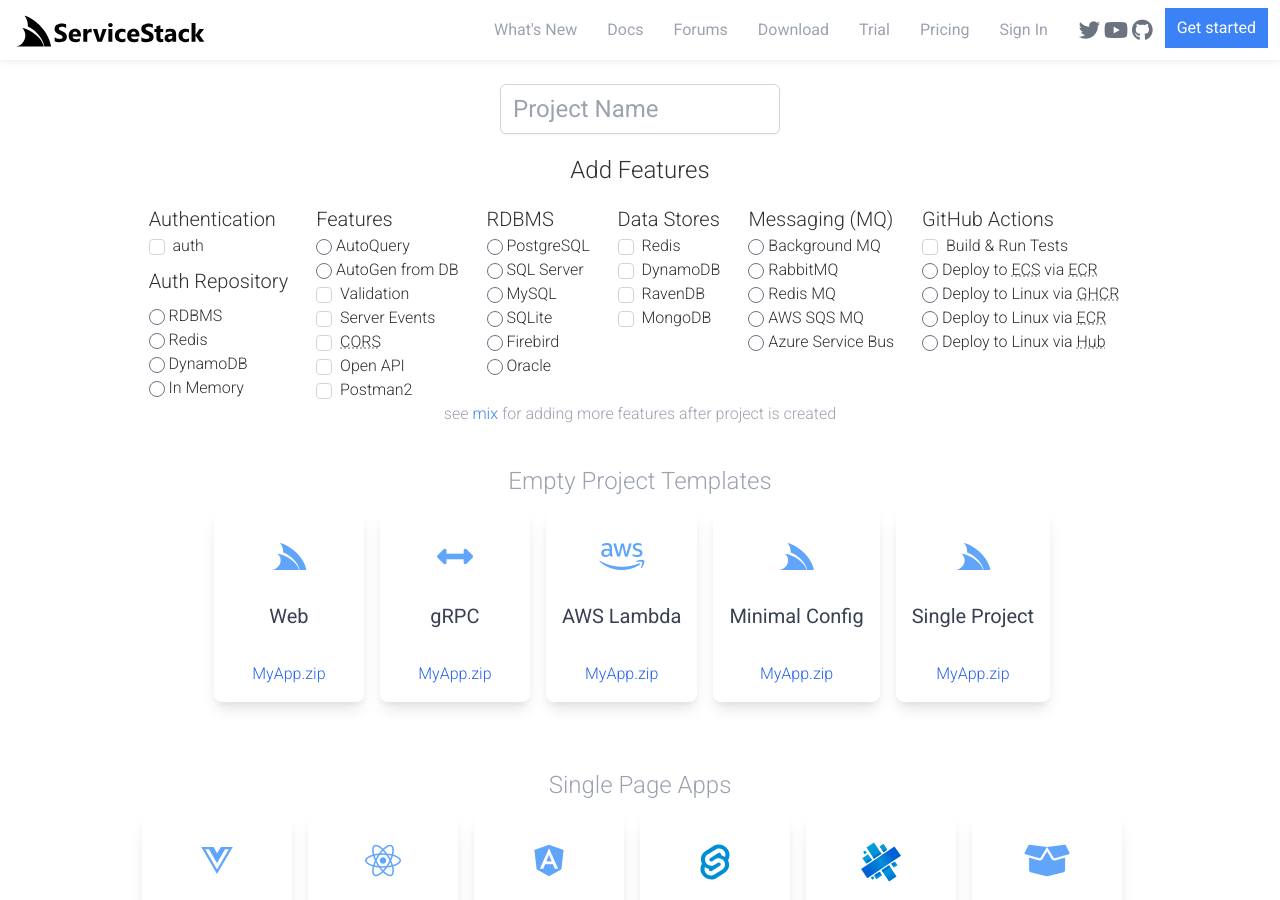
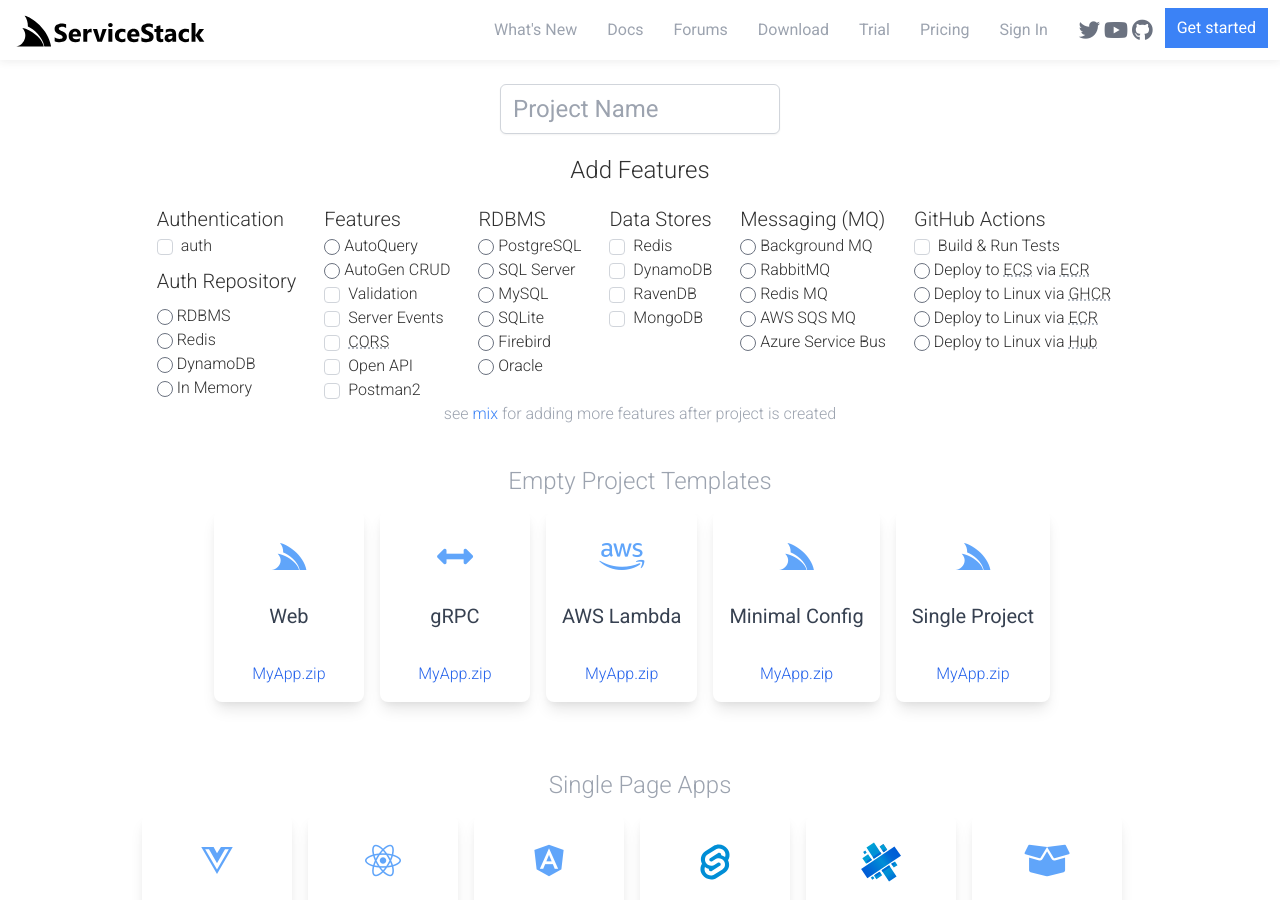
Before and after one commit to mythz/site, a Jekyll site: the page built from _pages/start.html, in a window 1280 px wide and 900 px high, scrolled down 594 px. Built offline with Jekyll 4.4.1, drawn with Linux system fonts in a browser that asks for light colours.

Commit message:
Rename to AutoGen CRUD

```diff
--- a/_layouts/default.html
+++ b/_layouts/default.html
@@ -69,7 +69,7 @@
     {% include home/feature-video-left.html
     youtube_id="NaJ7TW-Q_pU,3iz9aM1AlGA"
     local_link_id="autogen-feature"
-    title="AutoGen"
+    title="AutoGen CRUD"
     bg_class="bg-white"
     embed_html="
     <p>Generate fully featured web services dynamically from your RDBMS of choice with ease allowing you to un-silo your valuable data.</p>
--- a/_pages/start.html
+++ b/_pages/start.html
@@ -97,7 +97,7 @@
                     </div>
                     <div>
                         <input id="chkAutoGen" type="radio" name="aq" value="autocrudgen">
-                        <label for="chkAutoGen">AutoGen from DB</label>
+                        <label for="chkAutoGen">AutoGen CRUD</label>
                     </div>
                     <div>
                         <input id="chkValidation" type="checkbox" value="validation">
```
